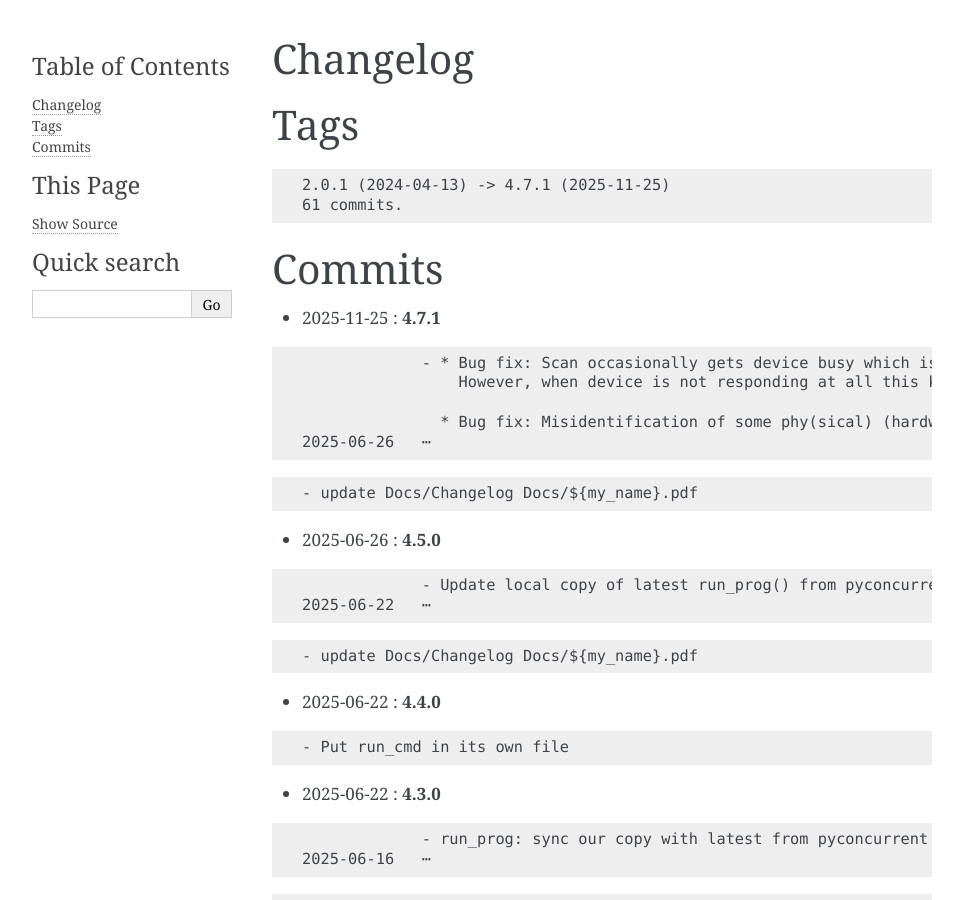
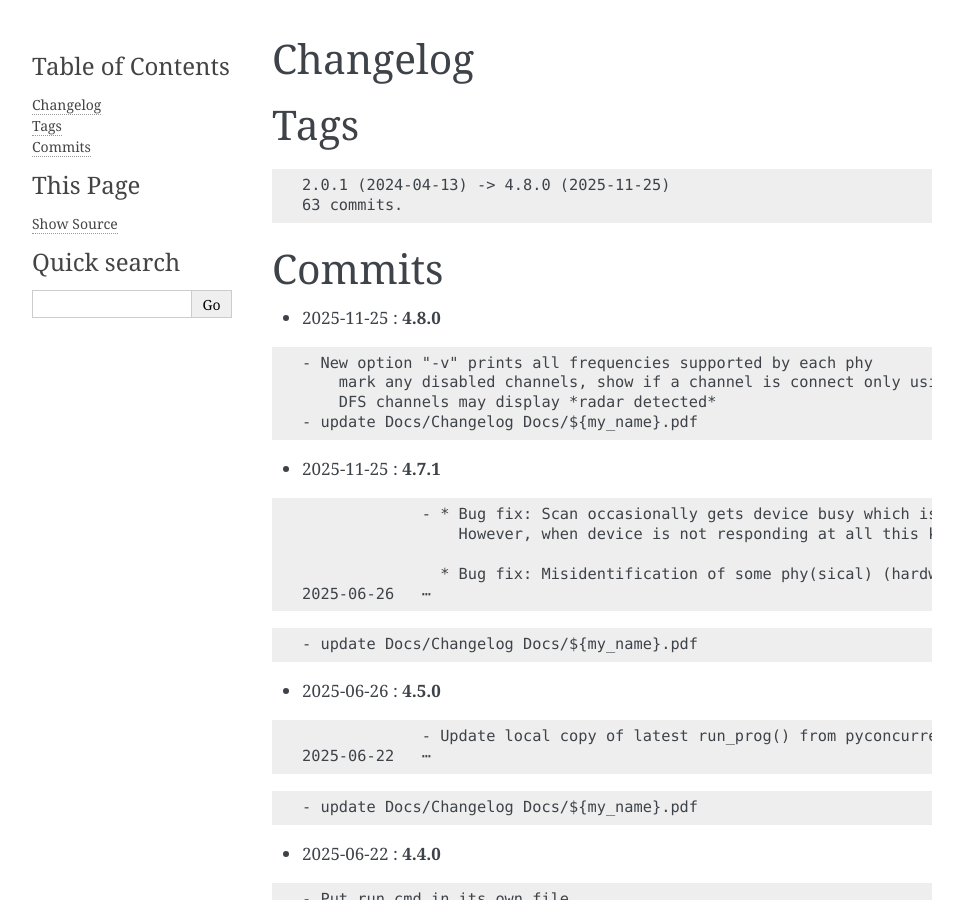
Before and after one commit to gene-git/iwinfo, a Sphinx documentation site: the page built from Docs/Changelog.rst, in a window 1280 px wide and 900 px high. Shown: the whole window, without its empty margins (148-1111 px from the left). Built offline with Sphinx 7.4.7, drawn with Linux system fonts in a browser that asks for light colours; pages that are not in the unit, such as notebooks, are missing from menus.

Commit message:
update Docs/Changelog Docs/${my_name}.pdf

```diff
--- a/Docs/Changelog.rst
+++ b/Docs/Changelog.rst
@@ -6,12 +6,21 @@ Tags
 
 .. code-block:: text
 
-	2.0.1 (2024-04-13) -> 4.7.1 (2025-11-25)
-	61 commits.
+	2.0.1 (2024-04-13) -> 4.8.0 (2025-11-25)
+	63 commits.
 
 Commits
 =======
 
+
+* 2025-11-25  : **4.8.0**
+
+.. code-block:: text
+
+              - New option "-v" prints all frequencies supported by each phy
+                  mark any disabled channels, show if a channel is connect only using *no initiate radio*
+                  DFS channels may display *radar detected*
+              - update Docs/Changelog Docs/${my_name}.pdf
 
 * 2025-11-25  : **4.7.1**
 
```
Also changed, not shown: 2 other files.
